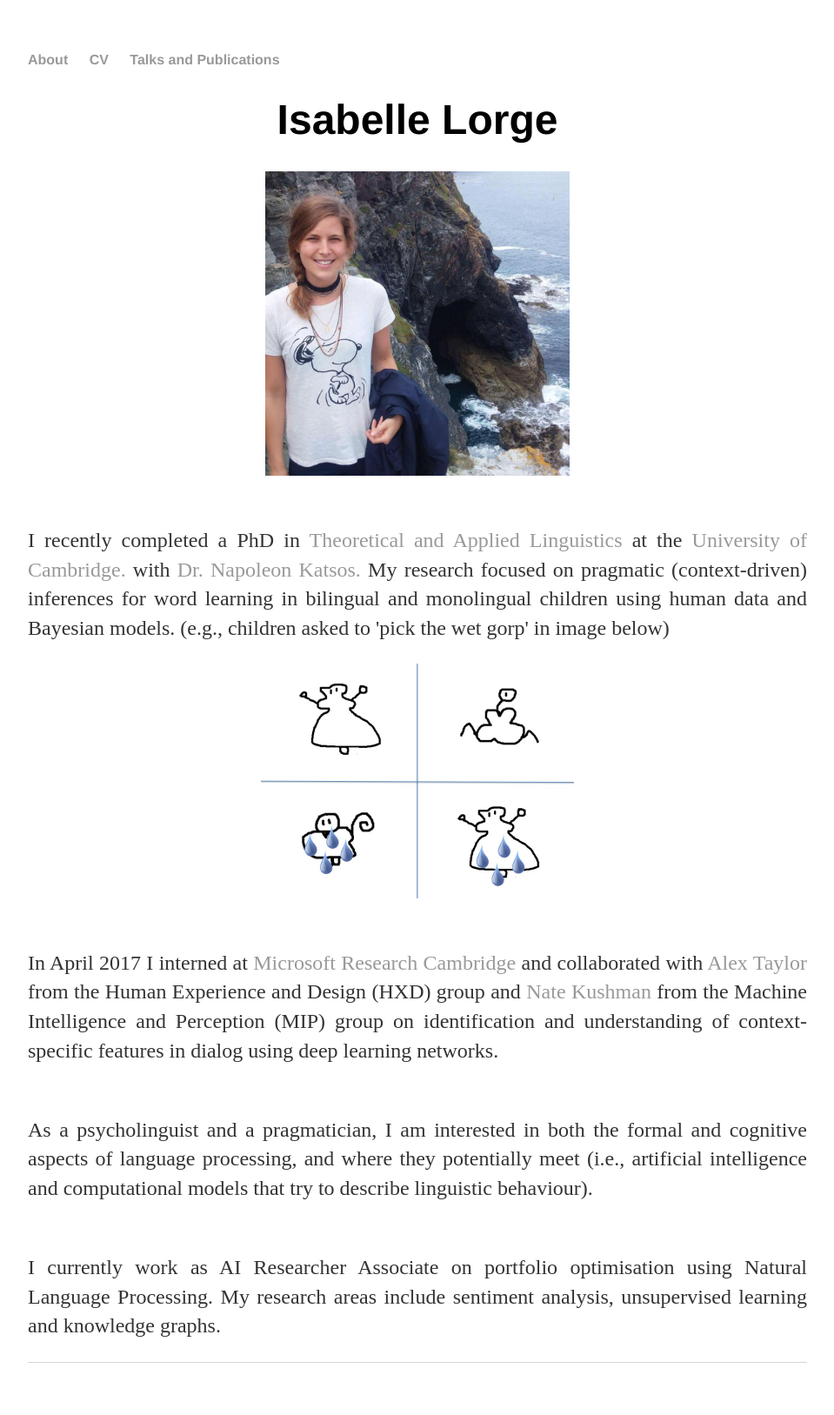
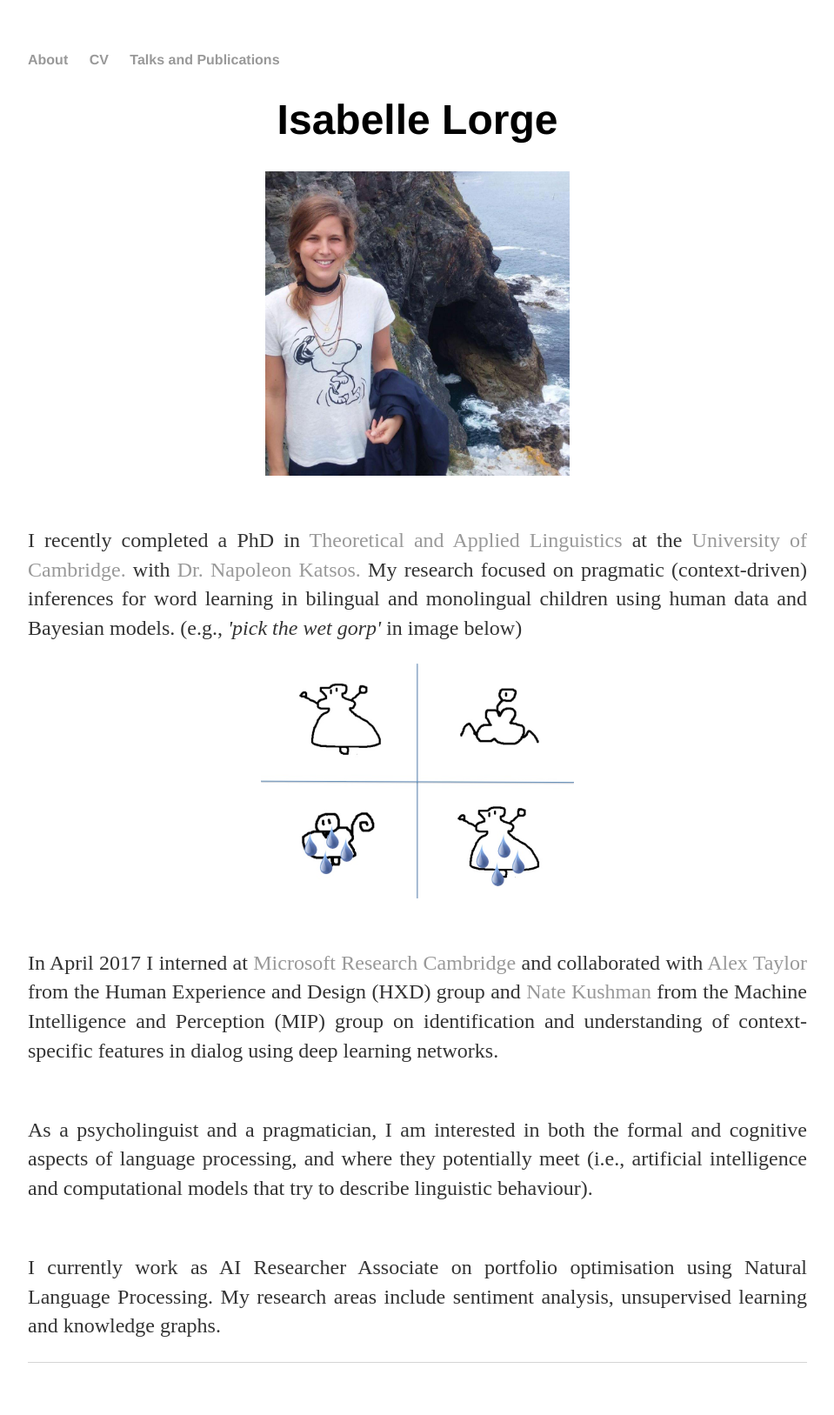
Before and after one commit to isabellelorge/isabellelorge.github.io, a Jekyll site: the page built from index.html, in a window 1280 px wide. Shown: the whole page at 87% size, without its empty margins (160-1119 px from the left). Built offline with Jekyll 4.4.1, drawn with Linux system fonts in a browser that asks for light colours.

Commit message:
Update index.html

```diff
--- a/index.html
+++ b/index.html
@@ -6,7 +6,7 @@
 	<center> <h1>Isabelle Lorge </h1> </center>
 	<img src="pic.jpg" alt="me", width="350", height="350" class="center">
 	<p><br>I recently completed a PhD in <a href= "https://www.mml.cam.ac.uk/staff-theoretical-applied-linguistics"> Theoretical and Applied Linguistics </a> at the <a href= "https://www.cam.ac.uk/"> University of Cambridge.</a> with
-		<a href= "https://www.mml.cam.ac.uk/dr-napoleon-katsos"> Dr. Napoleon Katsos. </a> My research focused on pragmatic (context-driven) inferences for word learning in bilingual and monolingual children using human data and Bayesian models. (e.g., children asked to 'pick the wet gorp' in image below) <br> </p>
+		<a href= "https://www.mml.cam.ac.uk/dr-napoleon-katsos"> Dr. Napoleon Katsos. </a> My research focused on pragmatic (context-driven) inferences for word learning in bilingual and monolingual children using human data and Bayesian models. (e.g., <i>'pick the wet gorp'</i> in image below) <br> </p>
 	<img src="Slide02.jpg" alt="slide02", width="360", height="270" class="center">
 	<p> <br>In April 2017 I interned at <a href="https://www.microsoft.com/en-us/research/lab/microsoft-research-cambridge/"> Microsoft Research Cambridge </a>
 	and collaborated with <a href= "https://ast.io/"> Alex Taylor </a> from the Human Experience and Design (HXD) group and <a href="https://www.microsoft.com/en-us/research/people/nkushman/"> Nate Kushman </a> from the
```
